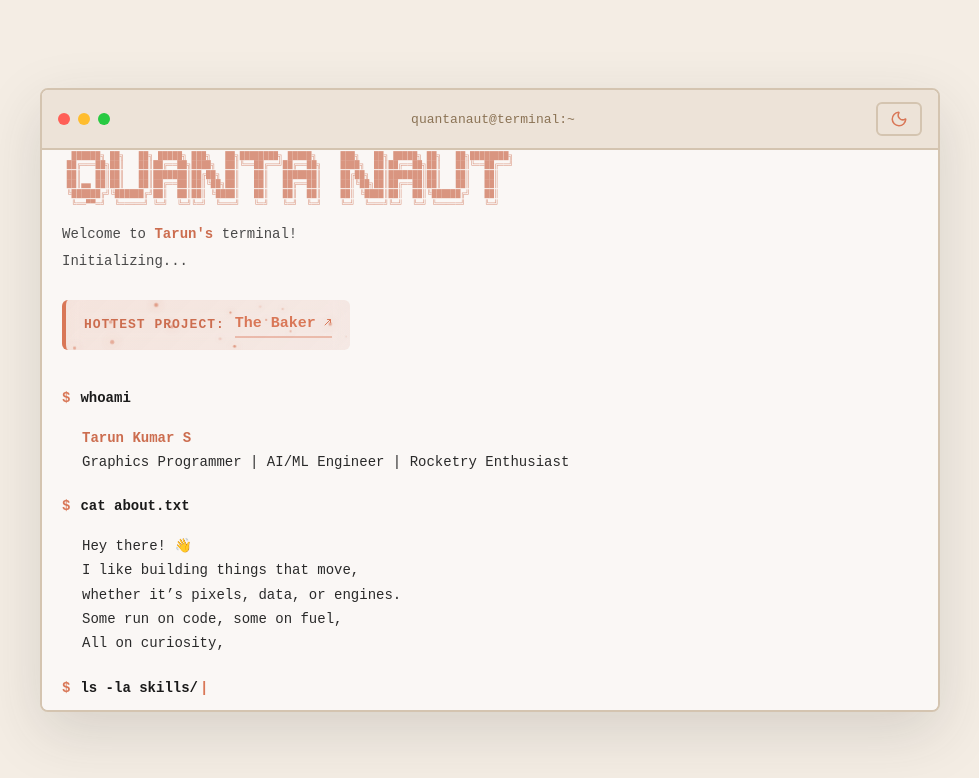
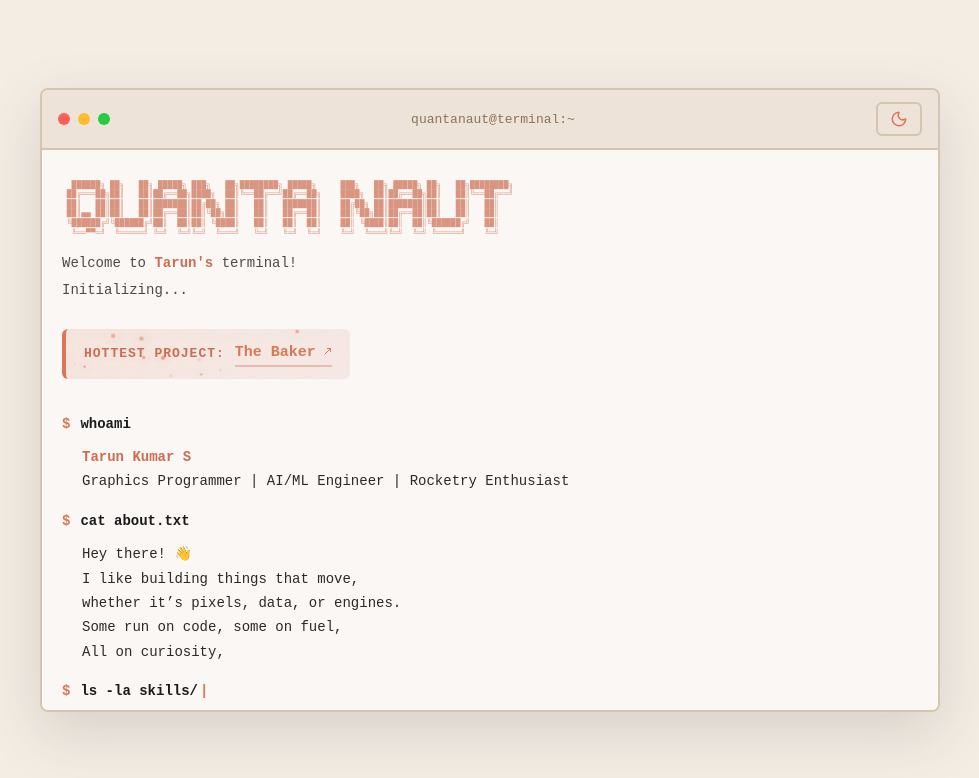
Before and after one commit to Quanta-Naut/Quanta-Naut.github.io, a React (Vite) app: page / in a window 1280 px wide. Shown: the top 778 px of the page, without its empty margins (150-1129 px from the left). Built offline with nearby package versions, Linux system fonts and the light colour scheme.

Commit message:
fixed particle bug in the latest project

```diff
--- a/src/components/LatestProjectBanner.css
+++ b/src/components/LatestProjectBanner.css
@@ -16,6 +16,8 @@
   animation: slideInBanner 0.6s ease-out 0.8s both;
   overflow: hidden;
   backdrop-filter: blur(10px);
+  will-change: transform;
+  contain: layout style paint;
 }
 
 @keyframes slideInBanner {
@@ -38,6 +40,8 @@
   height: 100%;
   pointer-events: none;
   z-index: 0;
+  contain: strict;
+  will-change: auto;
 }
 
 .particle {
@@ -52,6 +56,9 @@
   top: var(--y);
   opacity: 0;
   box-shadow: 0 0 10px rgba(217, 119, 87, 0.5);
+  will-change: transform, opacity;
+  backface-visibility: hidden;
+  transform: translateZ(0);
 }
 
 @keyframes float {
@@ -89,6 +96,8 @@
   display: inline-block;
   position: relative;
   z-index: 1;
+  will-change: transform;
+  backface-visibility: hidden;
 }
 
 @keyframes fireFlicker {
--- a/src/components/LatestProjectBanner.jsx
+++ b/src/components/LatestProjectBanner.jsx
@@ -1,19 +1,36 @@
+import { useMemo } from 'react'
 import './LatestProjectBanner.css'
 
 const LatestProjectBanner = () => {
+  // Memoize particle configurations to prevent recalculation on every render
+  const particles = useMemo(() => {
+    return [...Array(12)].map((_, i) => ({
+      key: i,
+      delay: `${i * 0.3}s`,
+      duration: `${3 + (i % 3)}s`,
+      x: `${Math.random() * 100}%`,
+      y: `${Math.random() * 100}%`,
+      size: `${2 + Math.random() * 3}px`
+    }))
+  }, []) // Empty dependency array means this only runs once
+
   return (
     <div className="featured-project-banner">
       <div className="banner-content">
         {/* Particle background */}
         <div className="particles-container">
-          {[...Array(15)].map((_, i) => (
-            <div key={i} className="particle" style={{
-              '--delay': `${i * 0.3}s`,
-              '--duration': `${3 + (i % 3)}s`,
-              '--x': `${Math.random() * 100}%`,
-              '--y': `${Math.random() * 100}%`,
-              '--size': `${2 + Math.random() * 3}px`
-            }}></div>
+          {particles.map((particle) => (
+            <div
+              key={particle.key}
+              className="particle"
+              style={{
+                '--delay': particle.delay,
+                '--duration': particle.duration,
+                '--x': particle.x,
+                '--y': particle.y,
+                '--size': particle.size
+              }}
+            ></div>
           ))}
         </div>
         <span className="banner-label">HOTTEST PROJECT:</span>
--- a/src/components/Terminal.css
+++ b/src/components/Terminal.css
@@ -191,7 +191,7 @@
 }
 
 .terminal-welcome {
-  margin-bottom: 10px;
+  /* margin-bottom: 10px; */
 }
 
 .ascii-art {
@@ -232,7 +232,7 @@
 .prompt-line {
   display: flex;
   align-items: center;
-  margin: 15px 0 10px 0;
+  margin: 4px 0 4px 0;
   color: #1A1A1A;
   transition: color 0.3s ease;
 }
```
